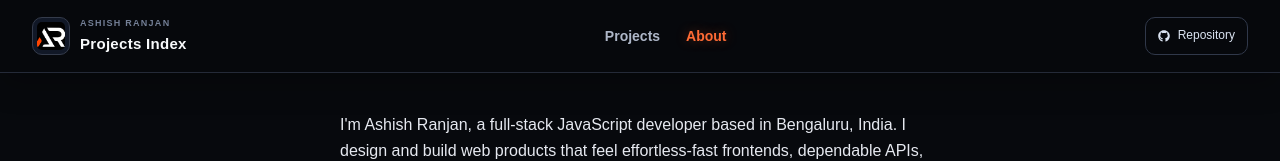
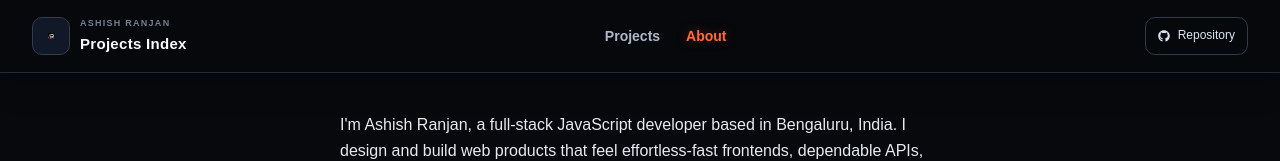
Before and after one commit to a2rp/projects, a React (Vite) app: page /projects/about in a window 1280 px wide. Shown: the top 161 px of the page. Built offline with nearby package versions, Linux system fonts and the light colour scheme; a web font is replaced by a local one.

Commit message:
Increase header logo padding

```diff
--- a/src/components/header/style.module.css
+++ b/src/components/header/style.module.css
@@ -35,7 +35,7 @@
 .brandLink img {
     width: 38px;
     height: 38px;
-    padding: 4px;
+    padding: 15px;
     border-radius: 10px;
     background: #111827;
     object-fit: cover;
```
